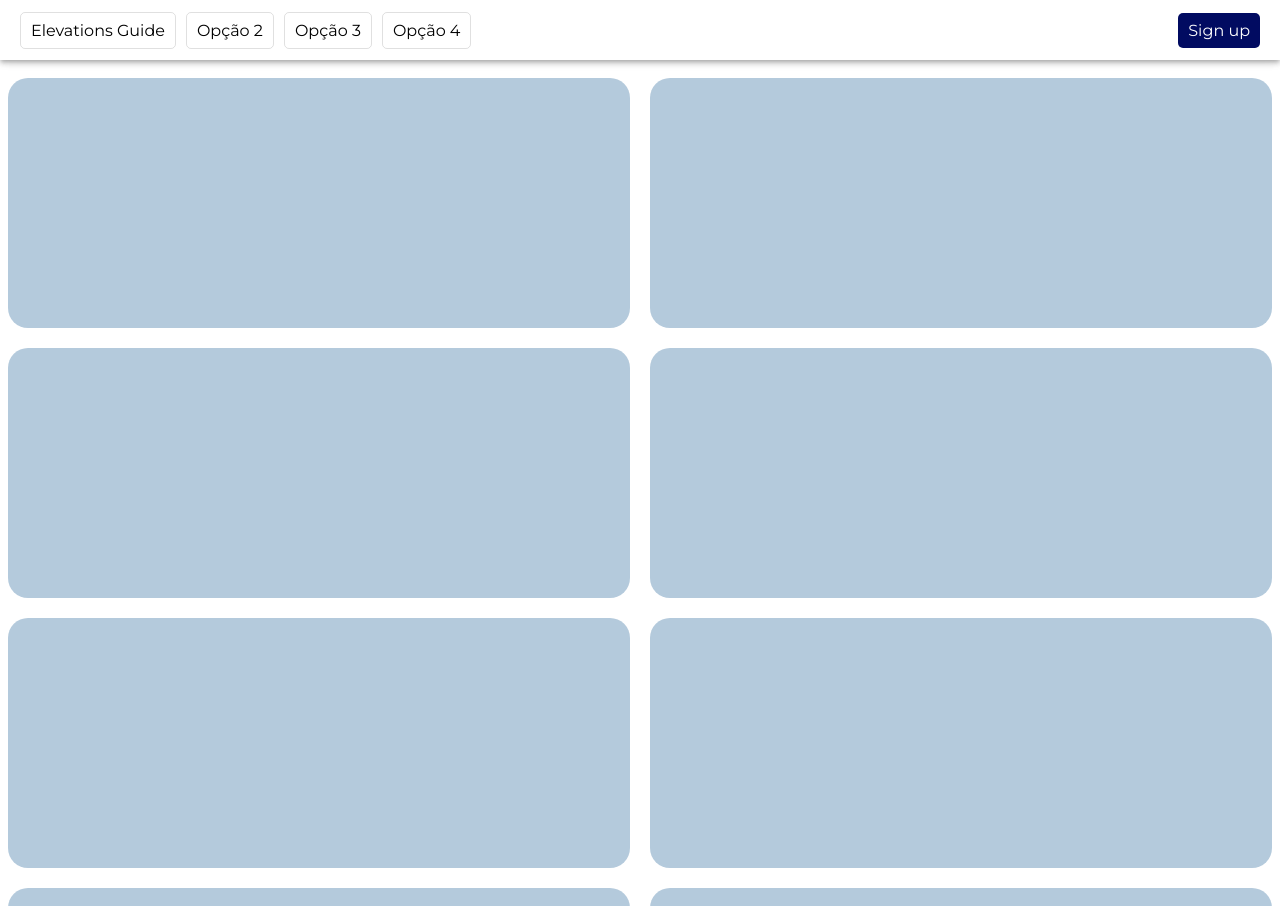
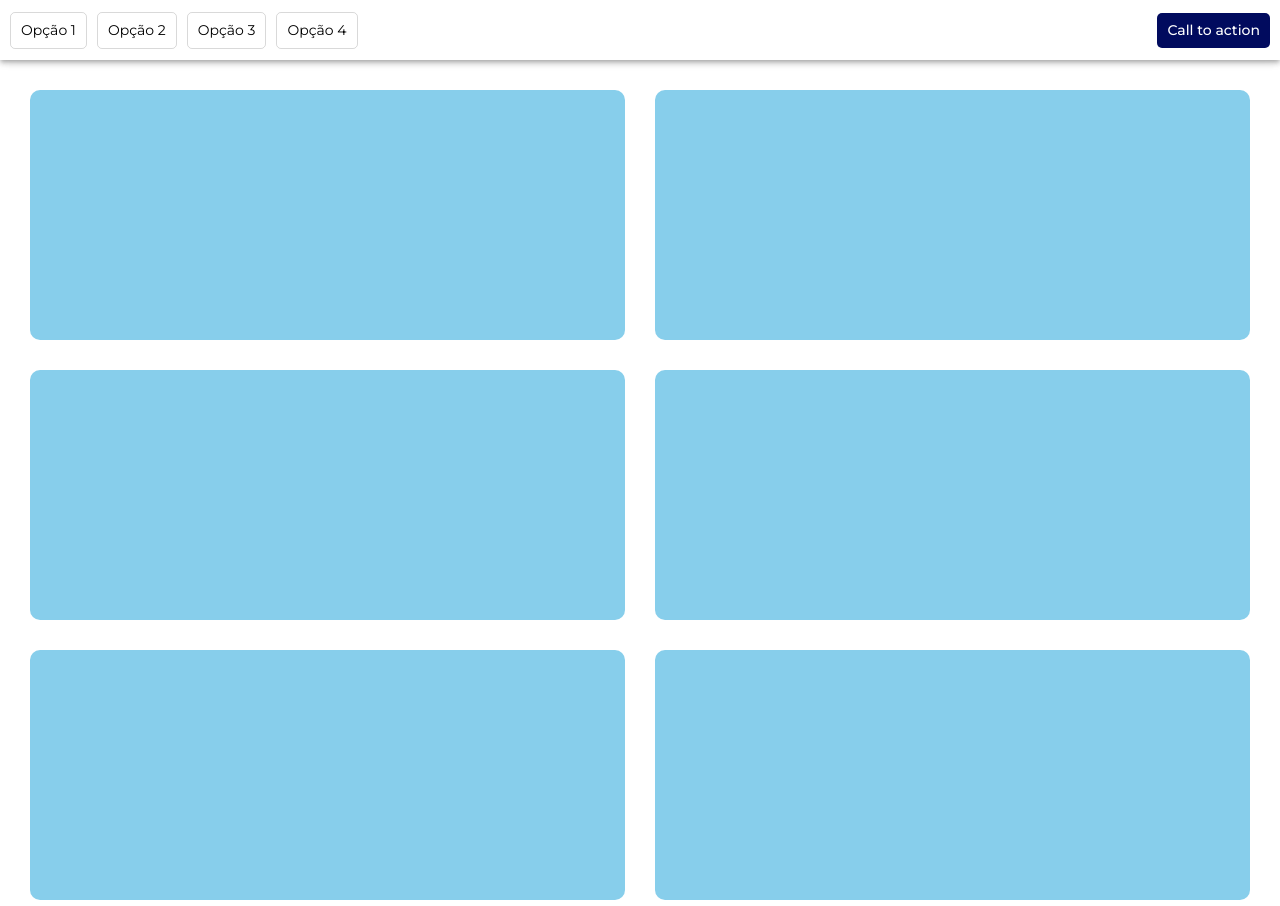
Before and after one commit to eduardo-pinheiro/CursoDeJavascript, a plain HTML site: page 0_Aulas/aula 4/index.html in a window 1280 px wide. Shown: the top 906 px of the page. Drawn offline with Linux system fonts and the light colour scheme.

Commit message:
Refactor aula 4

```diff
--- a/0_Aulas/aula 4/index.html
+++ b/0_Aulas/aula 4/index.html
@@ -1,31 +1,32 @@
 <!DOCTYPE html>
-<html>
+<html lang="en">
 
 <head>
-  <link rel="stylesheet" href="./index.css">
-  <link rel="stylesheet" href="./reset_browser_styles.css">
+  <meta charset="UTF-8">
+  <meta http-equiv="X-UA-Compatible" content="IE=edge">
+  <meta name="viewport" content="width=device-width, initial-scale=1.0">
+  <link rel="stylesheet" href="./styles/index.css">
+  <link rel="stylesheet" href="./styles/reset.css">
   <link rel="preconnect" href="https://fonts.gstatic.com">
-  <link href="https://fonts.googleapis.com/css2?family=Montserrat:ital,wght@0,100;0,200;0,300;0,400;0,500;0,600;0,700;0,800;0,900;1,100;1,200;1,300;1,400;1,500;1,600;1,700;1,800;1,900&display=swap" rel="stylesheet">
+  <link
+    href="https://fonts.googleapis.com/css2?family=Montserrat:ital,wght@0,100;0,200;0,300;0,400;0,500;0,600;0,700;0,800;0,900;1,100;1,200;1,300;1,400;1,500;1,600;1,700;1,800;1,900&display=swap"
+    rel="stylesheet">
+  <title>Menuzin Maneiro</title>
 </head>
 
-<body class="main-content">
-  <header class="fixed-header-top background-white elevation-4">
-    <nav class="left-buttons-list-wrapper">
-      <ul class="buttons-list">
-        <a class="button secondary-button" target="_blank" href="https://material.io/design/environment/elevation.html#elevation-in-material-design"><li>Elevations Guide</li></a>
-        <a class="button secondary-button"><li>Opção 2</li></a>
-        <a class="button secondary-button"><li>Opção 3</li></a>
-        <a class="button secondary-button"><li>Opção 4</li></a>
-      </ul>
-    </nav>
-    <nav class="right-buttons-list-wrapper">
-      <ul class="buttons-list">
-        <a class="button primary-button"><li>Sign up</li></a>
-      </ul>
-    </nav>
+<body>
+  <header class="menu-fixed-top elevation-4">
+    <ul class="left-options">
+      <li><button class="button secondary-button">Opção 1</button></li>
+      <li><button class="button secondary-button">Opção 2</button></li>
+      <li><button class="button secondary-button">Opção 3</button></li>
+      <li><button class="button secondary-button">Opção 4</button></li>
+    </ul>
+
+    <button class="button primary-button">Call to action</button>
   </header>
 
-  <div class="container-list">
+  <section class="flex-wrapper">
     <div class="container"></div>
     <div class="container"></div>
     <div class="container"></div>
@@ -38,7 +39,9 @@
     <div class="container"></div>
     <div class="container"></div>
     <div class="container"></div>
-  </div>
+    <div class="container"></div>
+    <div class="container"></div>
+  </section>
 </body>
 
 </html>
--- a/0_Aulas/aula 4/reset_browser_styles.css
+++ /dev/null
@@ -1,29 +0,0 @@
-ul {
-  display: unset;
-  list-style-type: unset;
-  margin-block-start: unset;
-  margin-block-end: unset;
-  margin-inline-start: unset;
-  margin-inline-end: unset;
-  padding-inline-start: unset;
-}
-
-a:-webkit-any-link {
-  color: unset;
-  cursor: unset;
-  text-decoration: unset;
-}
-
-::marker {
-  unicode-bidi: unset;
-  font-variant-numeric: unset;
-  text-transform: unset;
-  text-indent: unset;
-  text-align: unset;
-  text-align-last: unset;
-}
-
-li {
-  display: unset;
-  text-align: unset;
-}
--- a/0_Aulas/aula 4/index.css
+++ b/0_Aulas/aula 4/styles/index.css
@@ -1,82 +1,63 @@
-.main-content {
-  /* 60px is the height of .fixed-header-top class */
-  padding-top: calc(60px + 10px);
-  overflow-x: hidden;
-  font-family: 'Montserrat';
-}
-
-/* HEADER */
-.fixed-header-top {
+.menu-fixed-top {
+  background-color: white;
   position: fixed;
   top: 0;
   left: 0;
-  height: 60px;
-  width: 100%;
-
-  display: flex;
-}
-.background-white {
-  background-color: white;
-}
-.left-buttons-list-wrapper {
-  display: flex;
-  padding-left: 20px;
-  flex: 1;
-}
-.left-buttons-list-wrapper .button {
-  margin-right: 10px;
-}
-.right-buttons-list-wrapper {
-  display: flex;
-  padding-right: 20px;
-}
-.buttons-list {
+  width: calc(100% - 10px * 2);
+  height: calc(60px - 10px * 2);
   display: flex;
   align-items: center;
-  flex: 1;
+  justify-content: space-between;
+  gap: 10px;
+  padding: 10px;
 }
 
-/* BUTTON */
+.left-options {
+  display: flex;
+  gap: 10px;
+}
+
 .button {
-  cursor: pointer!important;
-  display: flex;
-  align-items: center;
+  cursor: pointer;
   height: 35px;
+  padding: 0 10px;
   border-radius: 5px;
-  padding-left: 10px;
-  padding-right: 10px;
-
-  transition: box-shadow 0.2s;
+  font-size: 14px;
+  transition: box-shadow 200ms;
   will-change: box-shadow;
 }
+
 .button:hover {
   box-shadow: 0 2px 2px 0 rgba(0,0,0,0.14), 0 3px 1px -2px rgba(0,0,0,0.12), 0 1px 5px 0 rgba(0,0,0,0.20);
 }
+
 .button:active {
   box-shadow: none;
 }
-.primary-button {
-  background-color: #010b61;
-  color: white;
-}
+
 .secondary-button {
-  border: 0.5px solid rgba(0,0,0,0.12);
+  border: 1px solid rgba(0,0,0,0.15);
 }
 
-/* CONTAINERS */
-.container-list {
+.primary-button {
+  background-color: #010b5e;
+  color: white;
+  font-weight: 500;
+}
+
+.flex-wrapper {
   display: flex;
   flex-wrap: wrap;
-  margin-right: -20px;
+  padding: 30px;
+  gap: 30px;
+  margin-top: 60px;
 }
 
 .container {
-  margin-right: 20px;
-  margin-bottom: 20px;
-  border-radius: 20px;
-  width: calc(50% - 20px);
+  min-width: calc(50% - 15px);
   height: 250px;
-  background-color: rgb(107, 149, 185, 0.5);
+  background-color: skyblue;
+  border-radius: 10px;
 }
 
 /* ELEVATIONS */
--- /dev/null
+++ b/0_Aulas/aula 4/styles/reset.css
@@ -0,0 +1,46 @@
+button {
+  appearance: unset;
+  -webkit-writing-mode: unset;
+  text-rendering: unset;
+  color: unset;
+  letter-spacing: unset;
+  word-spacing: unset;
+  text-transform: unset;
+  text-indent: unset;
+  text-shadow: unset;
+  display: unset;
+  text-align: unset;
+  align-items: unset;
+  cursor: unset;
+  background-color: unset;
+  box-sizing: unset;
+  margin: unset;
+  font: unset;
+  padding: unset;
+  border-width: unset;
+  border-style: unset;
+  border-color: unset;
+  border-image: unset;
+}
+
+li {
+  display: unset;
+  text-align: unset;
+}
+
+ul {
+  display: unset;
+  list-style-type: unset;
+  margin-block-start: unset;
+  margin-block-end: unset;
+  margin-inline-start: unset;
+  margin-inline-end: unset;
+  padding-inline-start: unset;
+}
+
+body {
+  display: unset;
+  margin: unset;
+
+  font-family: Montserrat;
+}
```
Also changed, not shown: 0_Aulas/aula 4/assets/imagem.webp (deleted), 0_Aulas/aula 4/exercicio/assets/Lista de opções.png (deleted), 0_Aulas/aula 4/exercicio/assets/Opção que muda a cor quando o mouse esta em cima e quando o segura o click.png (deleted), 0_Aulas/aula 4/exercicio/assets/header fixo no topo.png (deleted), 0_Aulas/aula 4/exercicio/assets/opções que muda a cor quando o mouse esta em cima.png (deleted), 1 other file.
